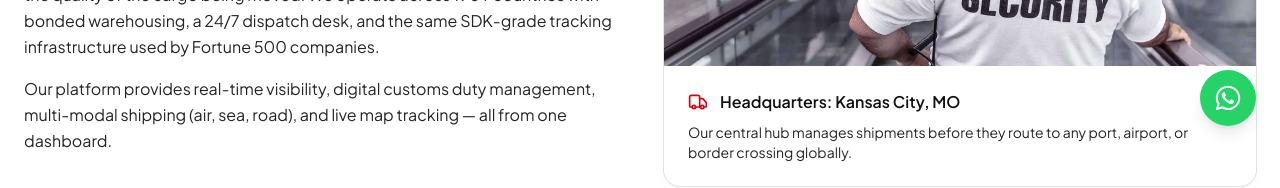
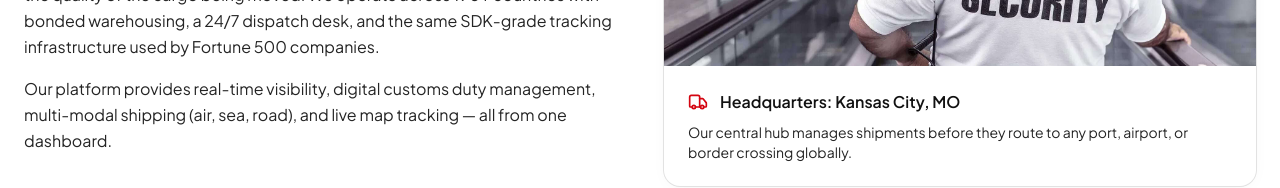
Before and after one commit to farouk-hamisu/mydtl, a React (Vite) app in the folder app/: page /about in a window 1280 px wide. Shown: the part 650-838 px from the top of the page. Built offline with nearby package versions, Linux system fonts and the light colour scheme; no server answers.

Commit message:
Replace WhatsApp support button with Smartsupp live chat

```diff
--- a/app/index.html
+++ b/app/index.html
@@ -14,5 +14,17 @@
   <body>
     <div id="app"></div>
     <script type="module" src="/src/main.tsx"></script>
+    <!-- Smartsupp Live Chat script -->
+    <script type="text/javascript">
+      var _smartsupp = _smartsupp || {};
+      _smartsupp.key = '423a01b2fc452691c8885984210ca7882270db78';
+      window.smartsupp||(function(d) {
+        var s,c,o=smartsupp=function(){ o._.push(arguments)};o._=[];
+        s=d.getElementsByTagName('script')[0];c=d.createElement('script');
+        c.type='text/javascript';c.charset='utf-8';c.async=true;
+        c.src='https://www.smartsuppchat.com/loader.js?';s.parentNode.insertBefore(c,s);
+      })(document);
+    </script>
+    <noscript>Powered by <a href="https://www.smartsupp.com" target="_blank">Smartsupp</a></noscript>
   </body>
 </html>
--- a/app/src/components/layout/root.tsx
+++ b/app/src/components/layout/root.tsx
@@ -2,7 +2,6 @@ import { Outlet } from '@tanstack/react-router'
 import { Suspense } from 'react'
 import { Header } from './header'
 import { Footer } from './footer'
-import { WhatsAppButton } from './whatsapp-button'
 
 export function RootLayout() {
   return (
@@ -19,7 +18,6 @@ export function RootLayout() {
         </Suspense>
       </main>
       <Footer />
-      <WhatsAppButton />
     </div>
   )
 }
--- a/app/src/components/layout/whatsapp-button.tsx
+++ /dev/null
@@ -1,30 +0,0 @@
-import { motion } from 'framer-motion'
-
-const WHATSAPP_NUMBER = '14154980913'
-const DEFAULT_MESSAGE = 'Hello, I would like to inquire about my shipment.'
-
-export function WhatsAppButton() {
-  const href = `https://wa.me/${WHATSAPP_NUMBER}?text=${encodeURIComponent(DEFAULT_MESSAGE)}`
-
-  return (
-    <motion.a
-      href={href}
-      target="_blank"
-      rel="noopener noreferrer"
-      aria-label="Chat with support on WhatsApp"
-      initial={{ opacity: 0, y: 48, scale: 0.6 }}
-      animate={{ opacity: 1, y: 0, scale: 1 }}
-      transition={{ duration: 0.5, delay: 0.8, ease: [0.22, 1, 0.36, 1] }}
-      className="fixed bottom-6 right-6 z-50 flex items-center justify-center w-14 h-14 rounded-full bg-[#25D366] text-white shadow-lg hover:shadow-xl hover:shadow-[#25D366]/30 hover:scale-110 active:scale-95 transition-all duration-300 cursor-pointer"
-    >
-      <svg
-        xmlns="http://www.w3.org/2000/svg"
-        viewBox="0 0 448 512"
-        className="w-7 h-7 fill-current"
-        aria-hidden="true"
-      >
-        <path d="M380.9 97.1C339 55.1 283.2 32 223.9 32c-122.4 0-222 99.6-222 222 0 39.1 10.2 77.3 29.6 111L0 480l117.7-30.9c32.4 17.7 68.9 27 106.1 27h.1c122.3 0 224.1-99.6 224.1-222 0-59.3-25.2-115-67.1-157zm-157 341.6c-33.2 0-65.7-8.9-94-25.7l-6.7-4-69.8 18.3L72 359.2l-4.4-7c-18.5-29.4-28.2-63.3-28.2-98.2 0-101.7 82.8-184.5 184.6-184.5 49.3 0 95.6 19.2 130.4 54.1 34.8 34.9 56.2 81.2 56.1 130.5 0 101.8-84.9 184.6-186.6 184.6zm101.2-138.2c-5.5-2.8-32.8-16.2-37.9-18-5.1-1.9-8.8-2.8-12.5 2.8-3.7 5.6-14.3 18-17.6 21.8-3.2 3.7-6.5 4.2-12 1.4-32.6-16.3-54-29.1-75.5-66-5.7-9.8 5.7-9.1 16.3-30.3 1.8-3.7.9-6.9-.5-9.7-1.4-2.8-12.5-30.1-17.1-41.2-4.5-10.8-9.1-9.3-12.5-9.5-3.2-.2-6.9-.2-10.6-.2-3.7 0-9.7 1.4-14.8 6.9-5.1 5.6-19.4 19-19.4 46.3 0 27.3 19.9 53.7 22.6 57.4 2.8 3.7 39.1 59.7 94.8 83.8 35.2 15.2 49 16.5 66.6 13.9 10.7-1.6 32.8-13.4 37.4-26.4 4.6-13 4.6-24.1 3.2-26.4-1.3-2.5-5-3.9-10.5-6.6z" />
-      </svg>
-    </motion.a>
-  )
-}
```
Also changed, not shown: 1 other file (tests, documents, lock files or other folders).
